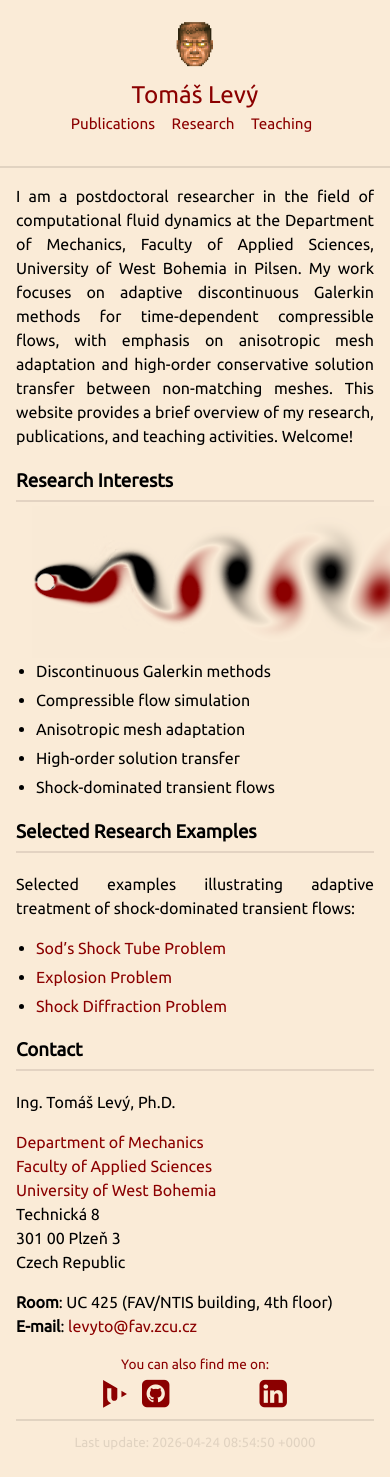
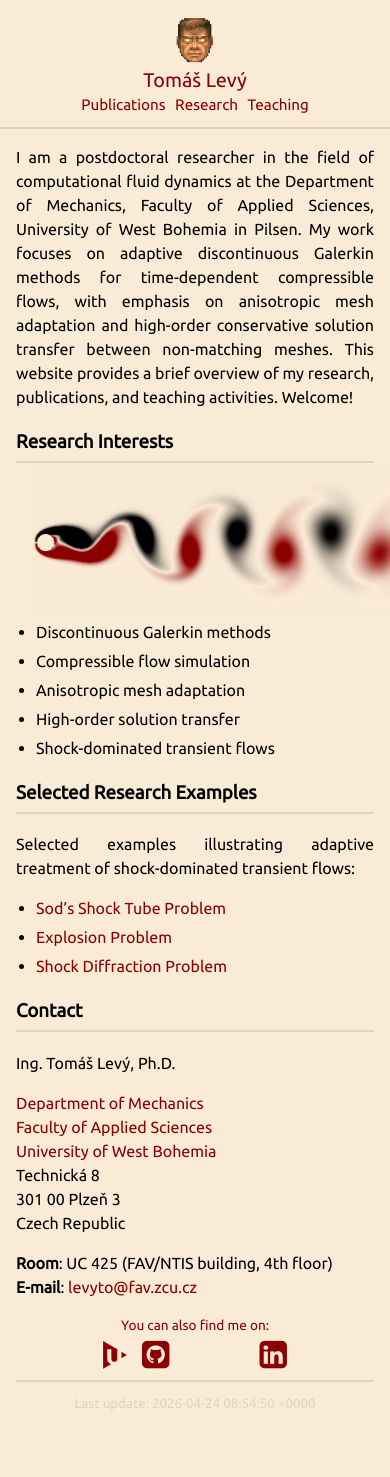
Before and after one commit to levyto/levyto.github.io, a Jekyll site: the page built from index.md, in a window 390 px wide. Built offline with Jekyll 4.4.1, drawn with Linux system fonts in a browser that asks for light colours; nearby versions of some CDN libraries; a style sheet for code colours, icons or effects is not loaded; after the commit the page ends 1438 px from its top, so only the background shows below that.

Commit message:
Test header on phone 3

```diff
--- a/_sass/_style.scss
+++ b/_sass/_style.scss
@@ -105,69 +105,6 @@ blockquote p:last-child {
   align-items: center;
   gap: 0.8rem;
 }
-@media (max-width: 700px) {
-  .header {
-    display: block;
-  }
-  .site-title {
-    font-size: 1.1rem;
-  }
-  .site-title-block img {
-    width: 48px;
-    height: auto;
-  }
-  .navbar {
-    margin-top: 0.8rem;
-    text-align: left;
-  }
-  .navbar a {
-    font-size: 0.95rem;
-  }
-  .navbar ul {
-    display: block;
-  }
-  .navbar li {
-    display: block;
-    margin-bottom: 0.3rem;
-  }
-  .navbar.container {
-    display: block;
-  }
-  .navbar.container > img {
-    float: none !important;
-    display: block;
-    margin: 0 auto 0.4rem auto !important;
-    width: 48px !important;
-    height: auto !important;
-    }
-  #author-name {
-    float: none;
-    display: block;
-    text-align: center;
-    font-size: 1.1em;
-    margin: 0.2rem 0 0.6rem 0;
-  }
-  #navlist {
-    float: none;
-    display: flex;
-    flex-wrap: wrap;
-    justify-content: center;
-    gap: 0.15rem 0.6rem;
-    padding: 0;
-    margin: 0;
-    list-style: none;
-    text-align: center;
-  }
-  #navlist li {
-    float: none;
-    display: block;
-    color: transparent;   /* get rid of // on phone */
-  }
-  #navlist li a {
-    display: block;
-    color: DarkRed;
-  }
-}
 
 /* Divs */
 
@@ -232,7 +169,80 @@ blockquote p:last-child {
   margin-left: 1rem;
   margin-bottom: 1rem;
 }
-@media (max-width: 900px) {
+
+
+
+/* Phone view queries */
+@media (max-width: 700px) {
+  .header {
+    display: block;
+  }
+  .site-title {
+    font-size: 1.1rem;
+  }
+  .site-title-block img {
+    width: 48px;
+    height: auto;
+  }
+  .navbar {
+    margin-top: 0.8rem;
+    text-align: left;
+  }
+  .navbar a {
+    font-size: 0.95rem;
+  }
+  .navbar ul {
+    display: block;
+  }
+  .navbar li {
+    display: block;
+    margin-bottom: 0.3rem;
+  }
+  .navbar.container {
+    display: block;
+    text-align: center;
+    padding-top: 0.2rem;
+    padding-bottom: 0.2rem;
+  }
+  .navbar.container > img {
+    float: none !important;
+    display: block;
+    margin: 0 auto -0.15rem auto !important;
+    width: 48px !important;
+    height: auto !important;
+    }
+  #author-name {
+    float: none;
+    display: block;
+    text-align: center;
+    font-size: 0.9em;
+    margin: 0 0 0.35rem 0;
+    line-height: 1.1;
+  }
+  #navlist {
+    float: none;
+    display: flex;
+    flex-wrap: wrap;
+    justify-content: center;
+    gap: 0.05rem 0.6rem;
+    padding: 0;
+    margin: 0;
+    margin-bottom: -22px;
+    list-style: none;
+    text-align: center;
+  }
+  #navlist li {
+    float: none;
+    display: block;
+    color: transparent;   /* get rid of // on phone */
+    margin: 0;
+    padding: 0;
+    line-height: 1.1;
+  }
+  #navlist li a {
+    display: block;
+    color: DarkRed;
+  }
   .home-image img {
     float: none;
     display: block;
```
